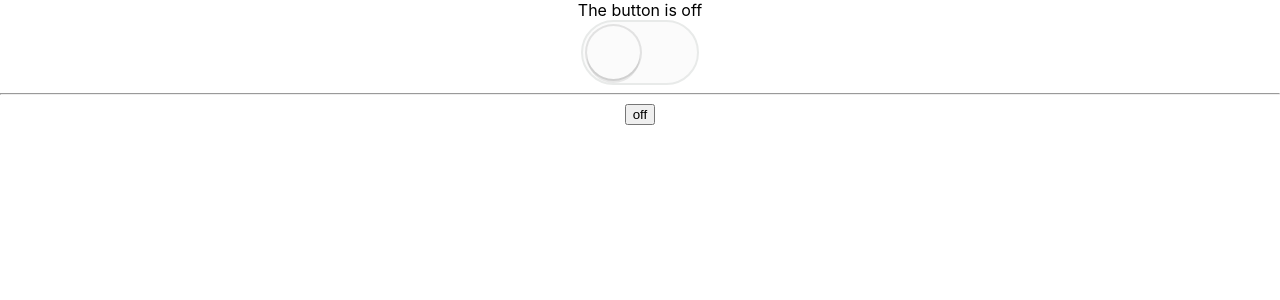
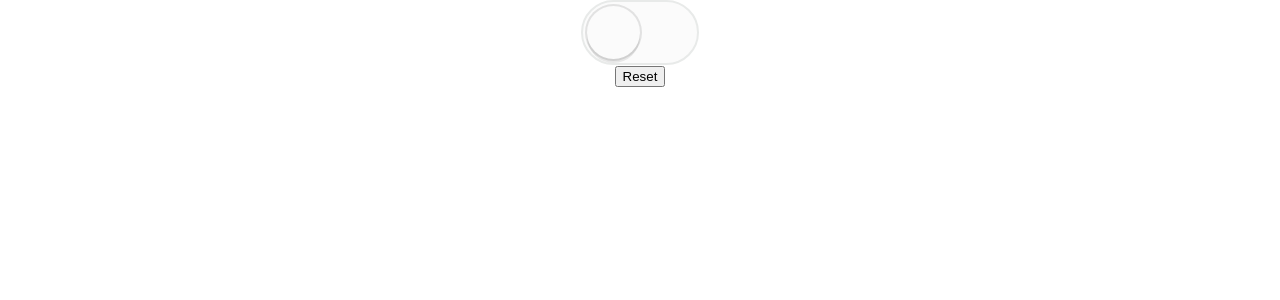
Before and after one commit to MKrzek/react-component-patterns, a React (Create React App) app: page / in a window 1280 px wide. Shown: the top 300 px of the page. Built offline with nearby package versions, Linux system fonts and the light colour scheme.

Commit message:
feat: implemented state reducer pattern

```diff
--- a/src/App.js
+++ b/src/App.js
@@ -1,7 +1,8 @@
 import React from 'react';
 import Usage from './components/Usage(1)'
 import CompoundUsage from "./components/CompoundUsage"
-import  RenderPropsUsage from './components/RenderPropsUsage'
+import RenderPropsUsage from './components/RenderPropsUsage'
+import StateReducerUsage from "./components/StateReducerUsage"
 import './App.css';
 
 function App() {
@@ -9,7 +10,8 @@ function App() {
     <div className="App">
       {/* <Usage /> */}
       {/* <CompoundUsage/> */}
-      <RenderPropsUsage/>
+      {/* <RenderPropsUsage/> */}
+      <StateReducerUsage/>
     </div>
   );
 }
--- /dev/null
+++ b/src/components/StateReducerUsage.js
@@ -0,0 +1,67 @@
+import React from 'react';
+import Toggle from './Toggle-stateReducer';
+import { Switch } from './Switch';
+
+class StateReducerUsage extends React.Component {
+    static defaultProps = {
+        onToggle: (...args) => console.log('onToggle', ...args),
+        onReset: (...args) => console.log('onReset', ...args),
+    }
+    initialState = { timesClicked: 0 }
+    state = this.initialState
+    handleToggle = (...args) => {
+        this.setState(({ timesClicked }) => ({
+            timesClicked: timesClicked + 1,
+        }))
+        this.props.onToggle(...args)
+    }
+    handleReset = (...args) => {
+        this.setState(this.initialState)
+        this.props.onReset(...args)
+    }
+    toggleStateReducer = (state, changes) => {
+        console.log('changes', changes)
+        if (changes.type === "forced") {
+            return changes
+        }
+        if (this.state.timesClicked >= 4) {
+            return { ...changes, on: false }
+        }
+        return changes
+    }
+    render() {
+        const { timesClicked } = this.state
+        return (
+            <Toggle
+                stateReducer={this.toggleStateReducer}
+                onToggle={this.handleToggle}
+                onReset={this.handleReset}
+            >
+                {toggle => (
+                    <div>
+                        <Switch
+                            {...toggle.getTogglerProps({
+                                on: toggle.on,
+                            })}
+                        />
+                        {timesClicked > 4 ? (
+                            <div data-testid="notice">
+                                Whoa, you clicked too much!
+                                <br />
+                                <button onClick={()=>toggle({type: 'force'})}>Force Toggle</button>
+                            </div>
+                        ) : timesClicked > 0 ? (
+                            <div data-testid="click-count">
+                                Click count: {timesClicked}
+                            </div>
+                        ) : null}
+                        <button onClick={toggle.reset}>Reset</button>
+                    </div>
+                )}
+            </Toggle>
+        )
+    }
+}
+StateReducerUsage.title = 'State Reducers'
+
+export default StateReducerUsage
--- /dev/null
+++ b/src/components/Toggle-stateReducer.js
@@ -0,0 +1,60 @@
+import React from 'react'
+import { Switch } from './Switch';
+
+
+const callAll = (...fns) => (...args) =>
+    fns.forEach(fn => fn && fn(...args))
+
+
+
+
+export default class Toggle extends React.Component {
+    static defaultProps = {
+        initialOn: false,
+        onReset: () => { },
+
+    }
+    static stateChangeTypes = {
+        reset: "__reset__",
+        toggle: "__toggle__"
+    }
+    initialState = { on: this.props.initialOn }
+    state = this.initialState
+
+    internalSetState(changes, cb) {
+        this.setState(state => {
+            const changesObject = typeof changes === 'function' ? changes(state) : changes
+            console.log('changesOBJ', changesObject)
+            console.log('cb', cb)
+            const reducedChanges = this.props.stateReducer(state, changesObject)
+            const {type:ignoredType, ...onlyChanges} =reducedChanges
+            return onlyChanges
+        }, cb)
+    }
+    reset = () =>
+        this.internalSetState({ ...this.initialState, type: Toggle.stateChangeTypes.reset}, () =>
+            this.props.onReset(this.state.on),
+        )
+    toggle = ({type=Toggle.stateChangeTypes.toggle}={}) =>
+        this.internalSetState(
+            ({ on }) => ({ on: !on, type}),
+            () => this.props.onToggle(this.state.on),
+        )
+    getTogglerProps = ({ onClick, ...props } = {}) => ({
+        onClick: callAll(onClick, ()=>this.toggle()),
+        'aria-pressed': this.state.on,
+        ...props,
+    })
+    getStateAndHelpers() {
+        console.log('state', this.state)
+        return {
+            on: this.state.on,
+            toggle: this.toggle,
+            reset: this.reset,
+            getTogglerProps: this.getTogglerProps,
+        }
+    }
+    render() {
+        return this.props.children(this.getStateAndHelpers())
+    }
+}
```
